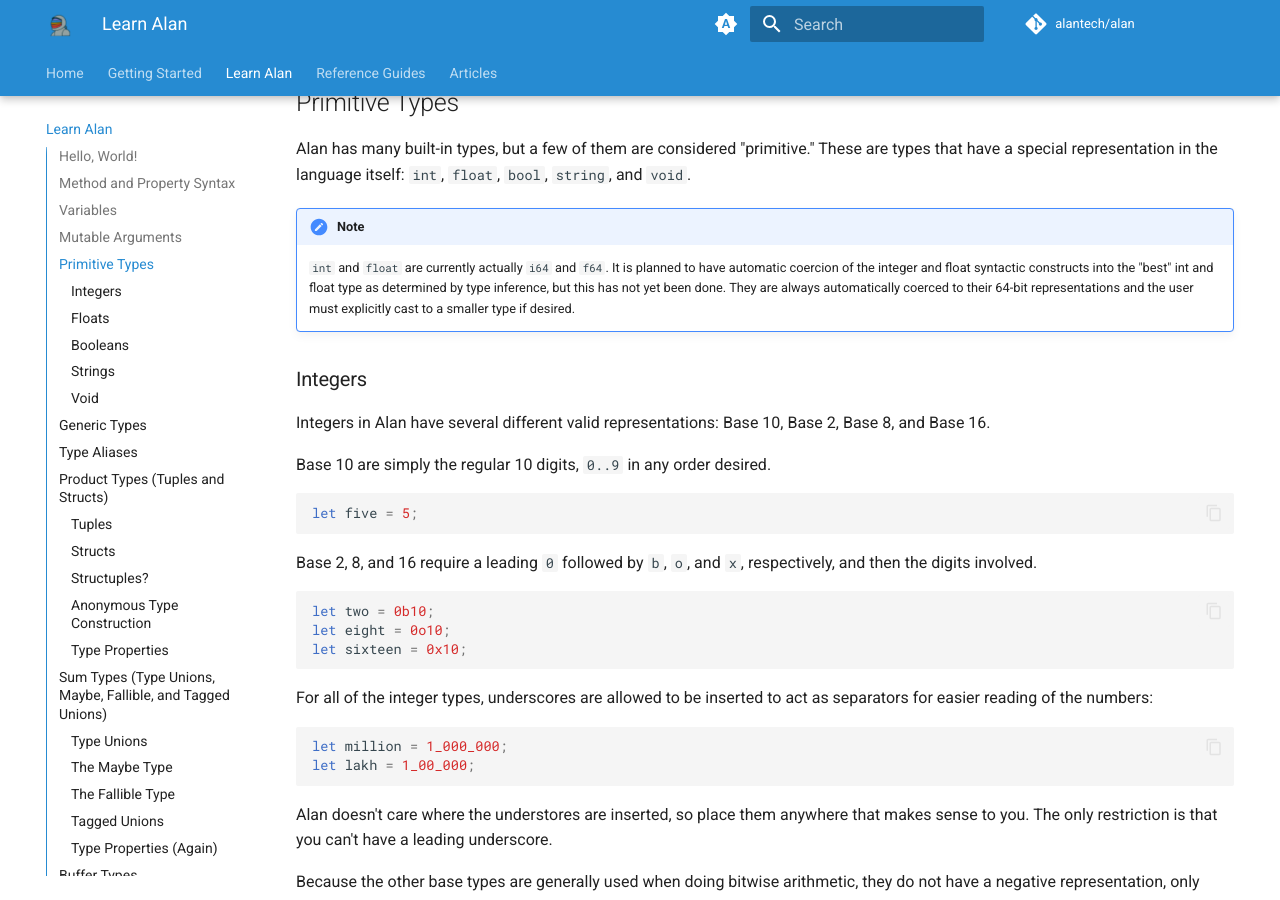
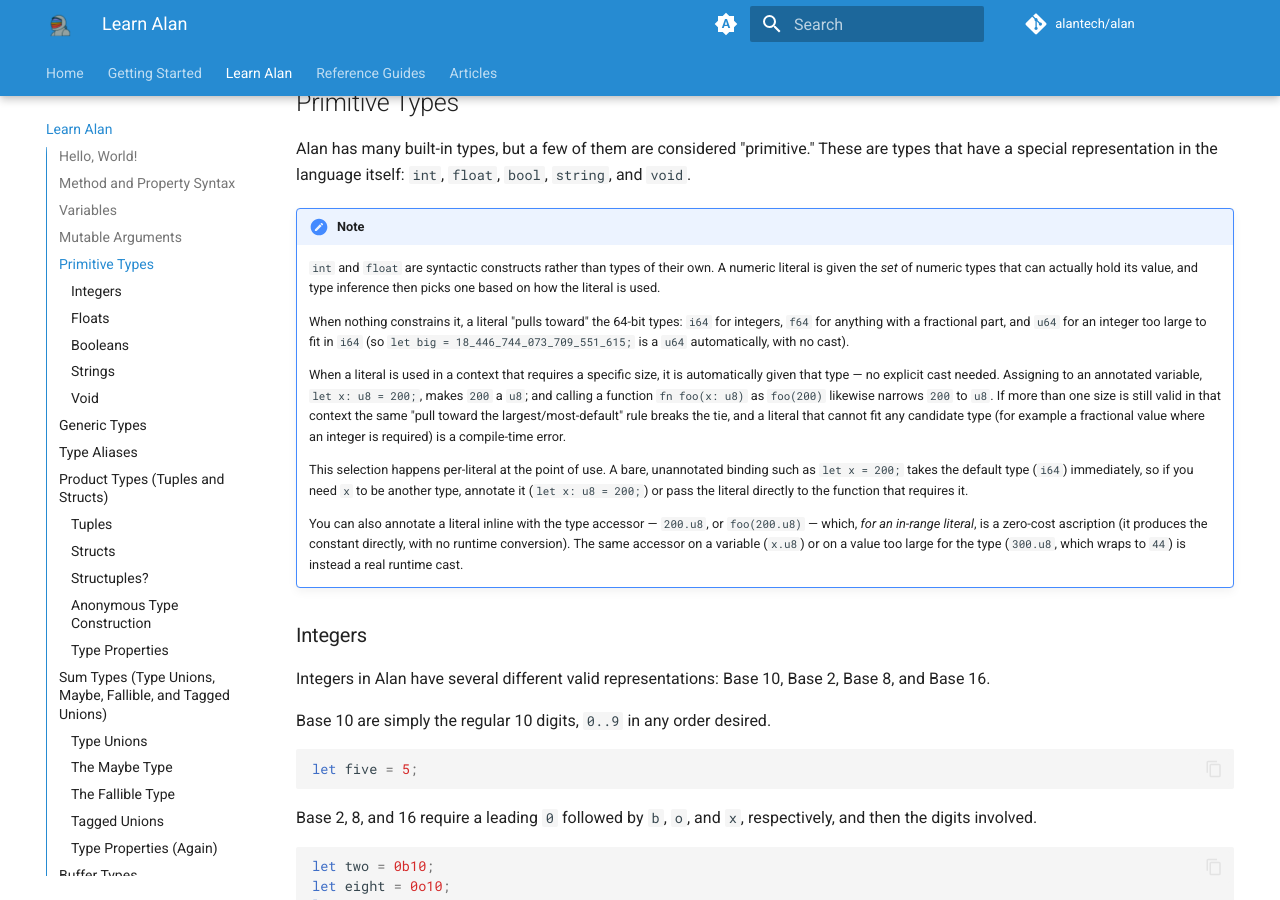
Before and after one commit to alantech/alanlang-docs, an MkDocs documentation site: the page built from docs/learn_alan/index.md, in a window 1280 px wide and 900 px high, scrolled down 3219 px. Built offline with MkDocs 1.6.1 and Material for MkDocs 9.7.7, drawn with Linux system fonts in a browser that asks for light colours; plug-ins that fetch from the network failed and are left out; comment, search, counter and statistics services are not loaded.

Commit message:
Document `AnyOf` more clearly and numeric literal inference (#113)

```diff
--- a/docs/learn_alan/index.md
+++ b/docs/learn_alan/index.md
@@ -135,7 +135,15 @@
 
 !!! note
 
-    `int` and `float` are currently actually `i64` and `f64`. It is planned to have automatic coercion of the integer and float syntactic constructs into the "best" int and float type as determined by type inference, but this has not yet been done. They are always automatically coerced to their 64-bit representations and the user must explicitly cast to a smaller type if desired.
+    `int` and `float` are syntactic constructs rather than types of their own. A numeric literal is given the *set* of numeric types that can actually hold its value, and type inference then picks one based on how the literal is used.
+
+    When nothing constrains it, a literal "pulls toward" the 64-bit types: `i64` for integers, `f64` for anything with a fractional part, and `u64` for an integer too large to fit in `i64` (so `let big = 18_446_744_073_709_551_615;` is a `u64` automatically, with no cast).
+
+    When a literal is used in a context that requires a specific size, it is automatically given that type — no explicit cast needed. Assigning to an annotated variable, `let x: u8 = 200;`, makes `200` a `u8`; and calling a function `fn foo(x: u8)` as `foo(200)` likewise narrows `200` to `u8`. If more than one size is still valid in that context the same "pull toward the largest/most-default" rule breaks the tie, and a literal that cannot fit any candidate type (for example a fractional value where an integer is required) is a compile-time error.
+
+    This selection happens per-literal at the point of use. A bare, unannotated binding such as `let x = 200;` takes the default type (`i64`) immediately, so if you need `x` to be another type, annotate it (`let x: u8 = 200;`) or pass the literal directly to the function that requires it.
+
+    You can also annotate a literal inline with the type accessor — `200.u8`, or `foo(200.u8)` — which, *for an in-range literal*, is a zero-cost ascription (it produces the constant directly, with no runtime conversion). The same accessor on a variable (`x.u8`) or on a value too large for the type (`300.u8`, which wraps to `44`) is instead a real runtime cast.
 
 ### Integers
 
```
Also changed, not shown: docs/built_ins.md (+1 -1 lines).
